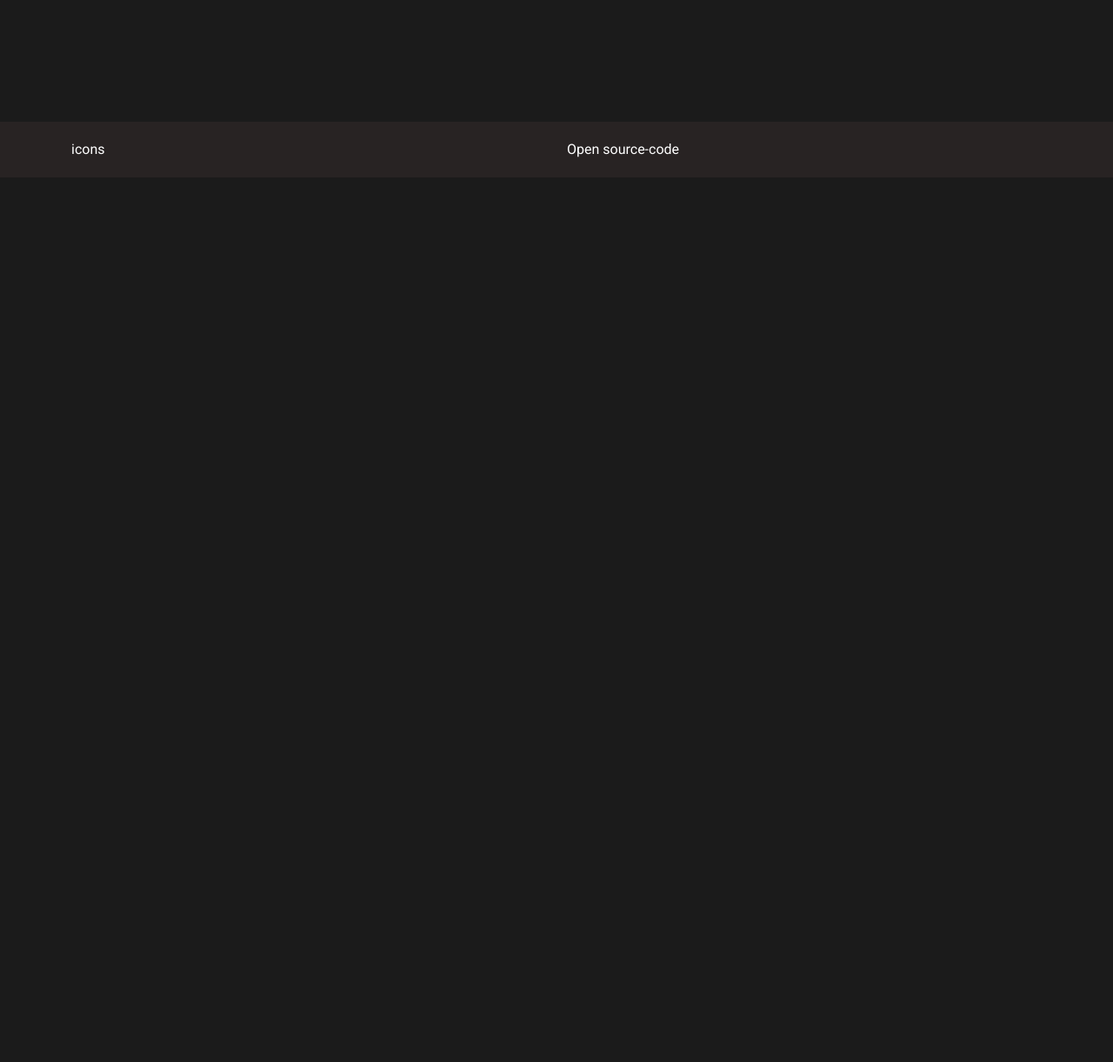
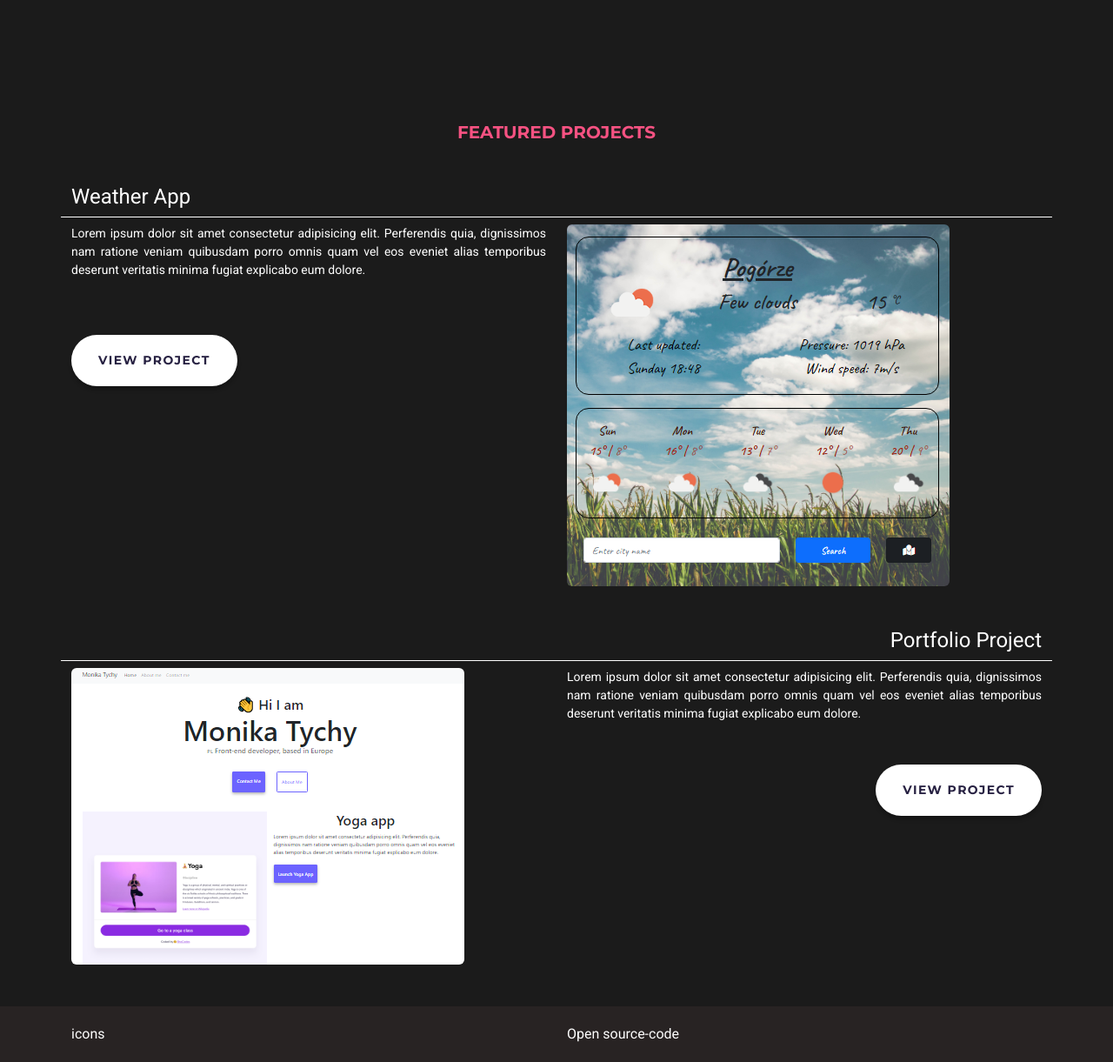
Before and after one commit to MonikaTychy/my-portfolio-project, a plain HTML site: page index.html in a window 1280 px wide. Shown: the part 626-1847 px from the top of the page at 87% size. Before the commit the page ends 830 px from the top, so only its background shows below. Drawn offline with nearby package versions, Linux system fonts and the light colour scheme.

Commit message:
Integrated homepage content design - project section

```diff
--- a/index.html
+++ b/index.html
@@ -28,6 +28,31 @@
             </div>
         </div>
     </div>
+    <h3 class="mb-5">Featured Projects</h3>
+    <div class="container">
+      <h2 class="text-start">Weather App</h2>
+     <div class="row mb-5 pt-2 border-top border-white">
+      <div class="col">
+        <p>Lorem ipsum dolor sit amet consectetur adipisicing elit. Perferendis quia, dignissimos nam ratione veniam quibusdam porro omnis quam vel eos eveniet alias temporibus deserunt veritatis minima fugiat explicabo eum dolore.</p>
+        <a href="#" class="btn mt-5 btn-customized">View Project</a>
+      </div>
+      <div class="col d-none d-sm-block">
+          <img src="/images/weather-app.png" class="img-fluid rounded" alt="weather app">
+      </div>
+     </div>
+      <h2 class="text-end">Portfolio Project</h2>
+     <div class="row mb-5 pt-2 border-top border-white">
+         <div class="col d-none d-sm-block">
+             <img src="/images/portfolio-project.png" class="img-fluid rounded" alt="portfolio project">
+         </div>
+        <div class="col">
+          <p>Lorem ipsum dolor sit amet consectetur adipisicing elit. Perferendis quia, dignissimos nam ratione veniam quibusdam porro omnis quam vel eos eveniet alias temporibus deserunt veritatis minima fugiat explicabo eum dolore.</p>
+           <div class="text-end mt-5">
+          <a href="#" class="btn btn-customized">View Project</a>
+           </div>
+        </div>
+       </div>
+    </div>
   <footer>
    <div class="container">
     <div class="row">
--- a/styles/portfolio.css
+++ b/styles/portfolio.css
@@ -3,6 +3,7 @@
     --main-font-family: 'Roboto', sans-serif;
     --secondary-font-family: 'Montserrat', sans-serif;
     --primary-color: #FFFFFF;
+    --secondary-color: #F65282;
 }
 
 body {
@@ -23,6 +24,21 @@ h1 {
 h2 {
     font-size: 24px;
     font-weight: 400;
+}
+
+h3 {
+    font-family: var(--secondary-font-family);
+    font-size: 20px;
+    font-weight: bold;
+    color: var(--secondary-color);
+    text-align: center;
+    text-transform: uppercase;
+}
+
+p {
+    color: var(--primary-color);
+    font-size: 14px;
+    text-align: justify;
 }
 
 footer {
@@ -64,4 +80,8 @@ footer {
     h2 {
         font-size: 18px;
     }
+
+    p {
+        font-size: 14px;
+    }
 }
```
Also changed, not shown: images/portfolio-project.png (added), images/weather-app.png (added).
